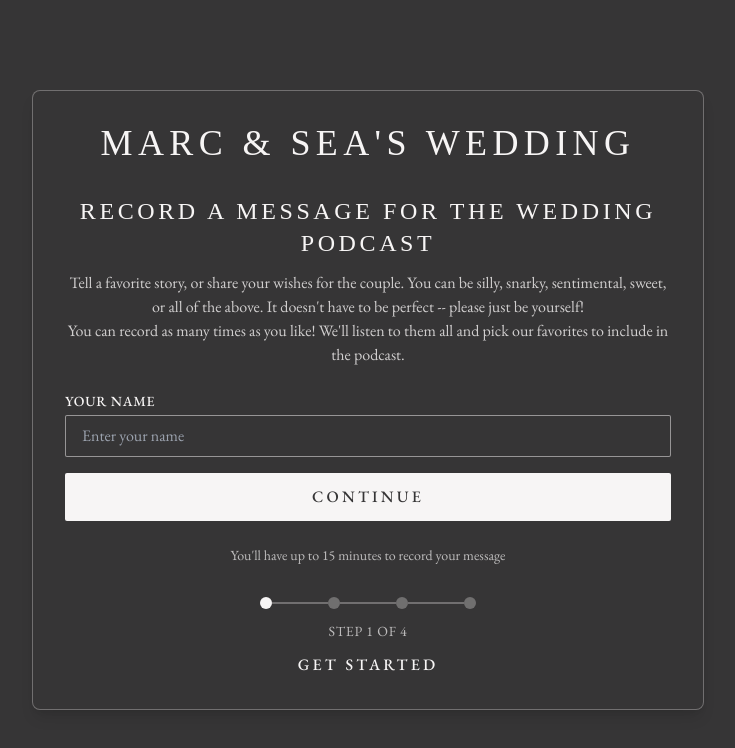
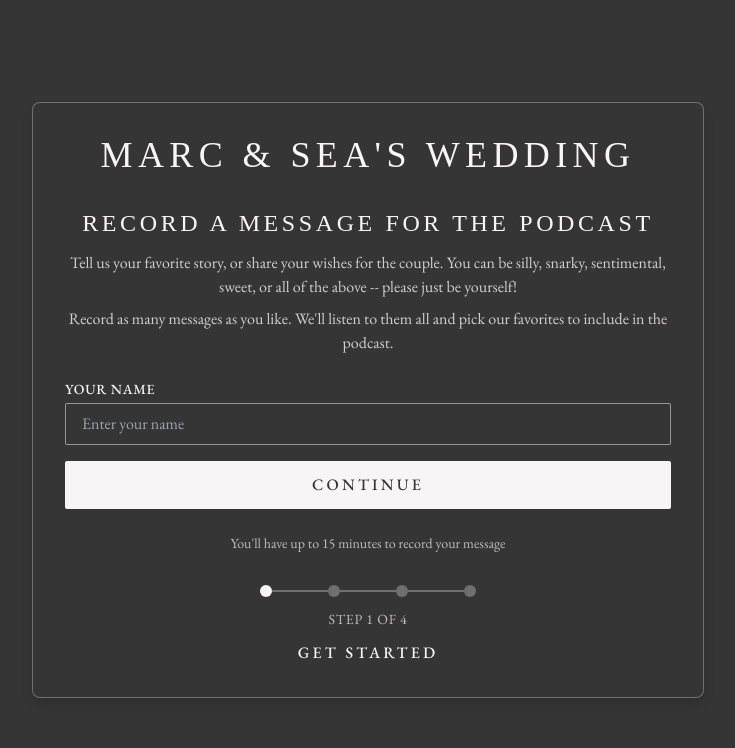
Before and after one commit to schuyler/wedding-bells, a React (Vite) app: page /welcome in a window 1280 px wide. Shown: the top 748 px of the page, without its empty margins (272-1007 px from the left). Built offline with nearby package versions, Linux system fonts and the light colour scheme; no server answers; a web font is replaced by a local one.

Commit message:
More copy edits

```diff
--- a/src/components/AudioRecorder.tsx
+++ b/src/components/AudioRecorder.tsx
@@ -267,7 +267,7 @@ export function AudioRecorder({ onRecordingComplete, onCancel }: AudioRecorderPr
               ? isPaused
                 ? 'Recording paused'
                 : 'Speak clearly into your microphone'
-              : 'Click start when you are ready'}
+              : 'Click record when you are ready'}
           </p>
         </div>
 
--- a/src/components/WelcomeForm.tsx
+++ b/src/components/WelcomeForm.tsx
@@ -145,15 +145,15 @@ export function WelcomeForm({ onSubmit, defaultValues }: WelcomeFormProps) {
         <BrowserCheck onCompatibilityChange={handleCompatibilityChange} />
       )}
 
-      <div className="text-center">
+      <div className="text-center space-y-2">
         <h2 className="text-xl md:text-2xl mb-3">
-          Record a message for the wedding podcast
+          Record a message for the podcast
         </h2>
         <p className="text-wedding-light/80 font-eb-garamond">
-          Tell a favorite story, or share your wishes for the couple. You can be silly, snarky, sentimental, sweet, or all of the above. It doesn't have to be perfect -- please just be yourself!
+          Tell us your favorite story, or share your wishes for the couple. You can be silly, snarky, sentimental, sweet, or all of the above -- please just be yourself!
         </p>
         <p className="text-wedding-light/80 font-eb-garamond">
-          You can record as many times as you like! We'll listen to them all and pick our favorites to include in the podcast.
+          Record as many messages as you like. We'll listen to them all and pick our favorites to include in the podcast.
         </p>
       </div>
 
```
Also changed, not shown: 2 other files (tests, documents, lock files or other folders).
